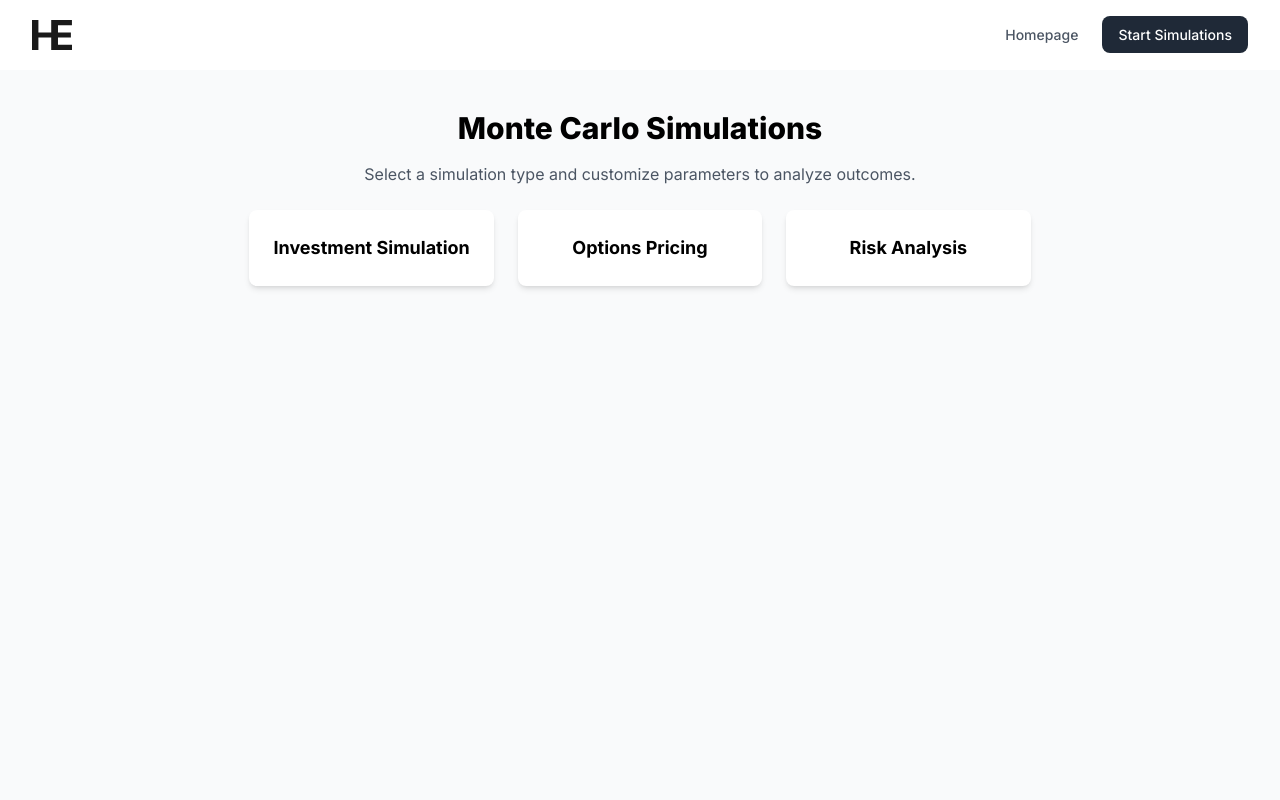
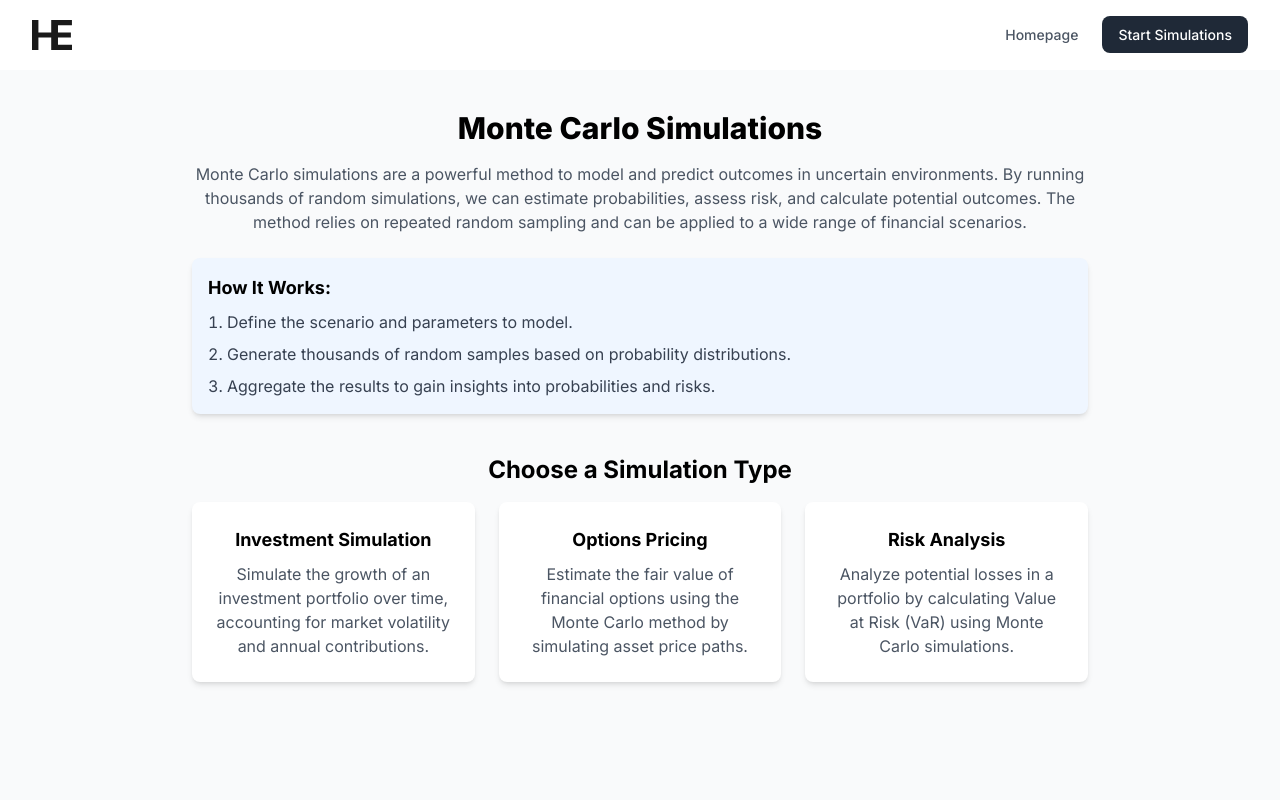
Before and after one commit to hassanelq/simulations-montecarlo, a Next.js app: page /start/monteCarlo in a window 1280 px wide. Shown: the top 800 px of the page. Built offline with nearby package versions, Linux system fonts and the light colour scheme.

Commit message:
enhance Monte Carlo simulation page with detailed descriptions and instructions for each simulation type

```diff
--- a/app/start/monteCarlo/page.jsx
+++ b/app/start/monteCarlo/page.jsx
@@ -17,9 +17,24 @@ const MonteCarloPage = () => {
   const [isLoading, setIsLoading] = useState(false);
 
   const simulationTypes = [
-    { title: "Investment Simulation", type: "investment" },
-    { title: "Options Pricing", type: "options" },
-    { title: "Risk Analysis", type: "risk" },
+    {
+      title: "Investment Simulation",
+      type: "investment",
+      description:
+        "Simulate the growth of an investment portfolio over time, accounting for market volatility and annual contributions.",
+    },
+    {
+      title: "Options Pricing",
+      type: "options",
+      description:
+        "Estimate the fair value of financial options using the Monte Carlo method by simulating asset price paths.",
+    },
+    {
+      title: "Risk Analysis",
+      type: "risk",
+      description:
+        "Analyze potential losses in a portfolio by calculating Value at Risk (VaR) using Monte Carlo simulations.",
+    },
   ];
 
   const defaultInputs = {
@@ -73,14 +88,38 @@ const MonteCarloPage = () => {
 
   return (
     <div className="min-h-screen px-4 py-10 flex flex-col gap-10 bg-gray-50">
+      {/* Monte Carlo Introduction */}
       <div className="text-center max-w-4xl mx-auto">
         <h1 className="text-3xl font-extrabold mb-4">
           Monte Carlo Simulations
         </h1>
-        <p className="text-gray-600">
-          Select a simulation type and customize parameters to analyze outcomes.
+        <p className="text-gray-600 mb-6">
+          Monte Carlo simulations are a powerful method to model and predict
+          outcomes in uncertain environments. By running thousands of random
+          simulations, we can estimate probabilities, assess risk, and calculate
+          potential outcomes. The method relies on repeated random sampling and
+          can be applied to a wide range of financial scenarios.
         </p>
-        <div className="grid grid-cols-1 md:grid-cols-3 gap-6 mt-6">
+        <div className="text-left bg-blue-50 p-4 rounded-lg shadow-md">
+          <h2 className="text-lg font-bold mb-2">How It Works:</h2>
+          <ol className="list-decimal list-inside text-gray-700 space-y-2">
+            <li>Define the scenario and parameters to model.</li>
+            <li>
+              Generate thousands of random samples based on probability
+              distributions.
+            </li>
+            <li>
+              Aggregate the results to gain insights into probabilities and
+              risks.
+            </li>
+          </ol>
+        </div>
+      </div>
+
+      {/* Simulation Type Selection */}
+      <div className="text-center max-w-4xl mx-auto">
+        <h2 className="text-2xl font-bold mb-4">Choose a Simulation Type</h2>
+        <div className="grid grid-cols-1 md:grid-cols-3 gap-6">
           {simulationTypes.map((sim, index) => (
             <button
               key={index}
@@ -91,14 +130,17 @@ const MonteCarloPage = () => {
                   : "bg-white"
               }`}
             >
-              <h3 className="text-lg font-bold">{sim.title}</h3>
+              <h3 className="text-lg font-bold mb-2">{sim.title}</h3>
+              <p className="text-gray-600">{sim.description}</p>
             </button>
           ))}
         </div>
       </div>
 
+      {/* Inputs and Results */}
       {simulationType && (
         <div className="flex flex-col md:flex-row gap-6">
+          {/* Inputs Section */}
           <div className="md:w-1/3 bg-white p-6 rounded-lg shadow-md">
             <h3 className="text-xl font-bold mb-4">Input Parameters</h3>
             <InputsForm
@@ -114,6 +156,7 @@ const MonteCarloPage = () => {
               {isLoading ? <LoadingDots color="white" /> : "Run Simulation"}
             </button>
           </div>
+          {/* Results Section */}
           <div className="md:w-2/3 bg-white p-6 rounded-lg shadow-md">
             <h3 className="text-xl font-bold mb-4">Simulation Results</h3>
             {isLoading ? (
```
